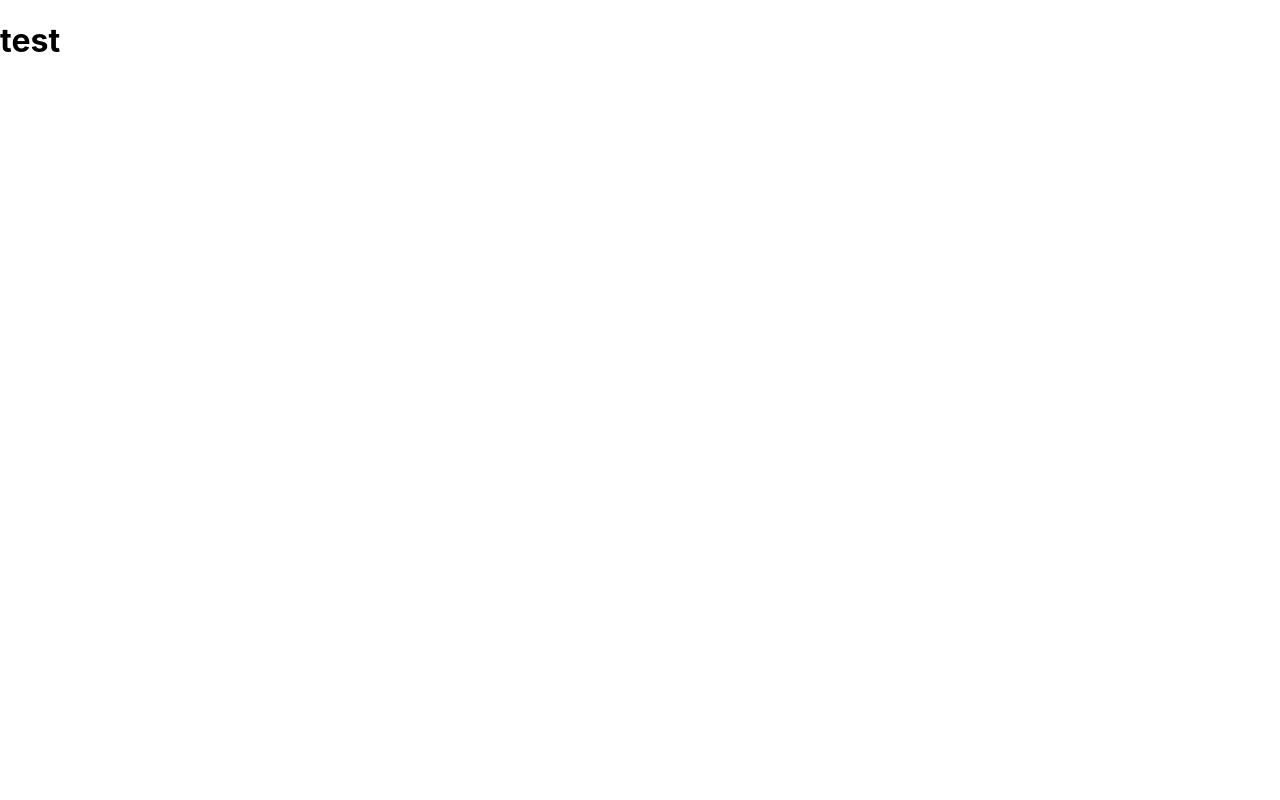
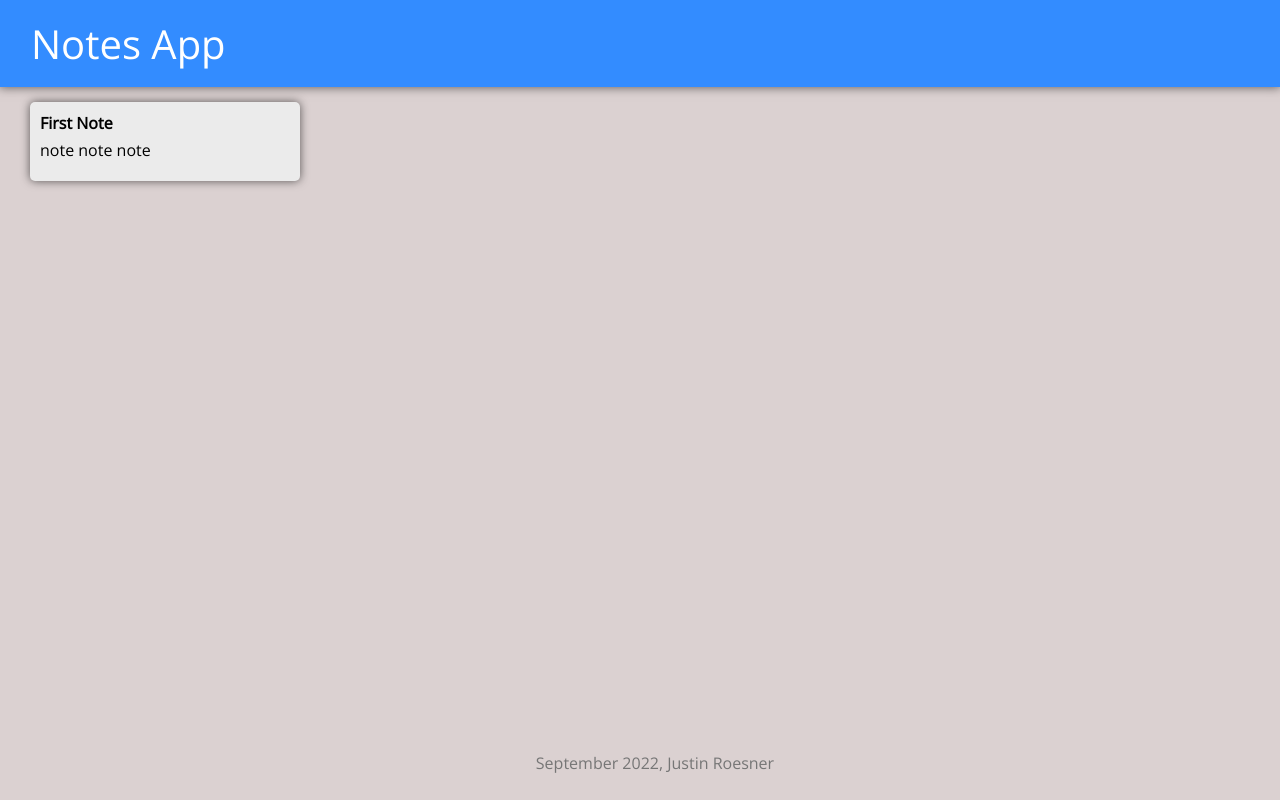
Before and after one commit to JustinRoesner/notes-app, a React (Create React App) app: page / in a window 1280 px wide. Built offline with nearby package versions, Linux system fonts and the light colour scheme.

Commit message:
skeleton of components setup

```diff
--- a/public/index.html
+++ b/public/index.html
@@ -9,12 +9,12 @@
       name="description"
       content="Web site created using create-react-app"
     />
-    <link rel="apple-touch-icon" href="%PUBLIC_URL%/logo192.png" />
+    <!-- <link rel="apple-touch-icon" href="%PUBLIC_URL%/logo192.png" /> -->
     <!--
       manifest.json provides metadata used when your web app is installed on a
       user's mobile device or desktop. See https://developers.google.com/web/fundamentals/web-app-manifest/
     -->
-    <link rel="manifest" href="%PUBLIC_URL%/manifest.json" />
+    <!-- <link rel="manifest" href="%PUBLIC_URL%/manifest.json" /> -->
     <!--
       Notice the use of %PUBLIC_URL% in the tags above.
       It will be replaced with the URL of the `public` folder during the build.
@@ -24,7 +24,14 @@
       work correctly both with client-side routing and a non-root public URL.
       Learn how to configure a non-root public URL by running `npm run build`.
     -->
-    <title>React App</title>
+    <title>Notes App</title>
+    <!-- google font -->
+    <link
+      href="https://fonts.googleapis.com/css2?family=Open+Sans&display=swap"
+      rel="stylesheet"
+    />
+    <!-- css style sheet -->
+    <link rel="stylesheet" href="styles.css" />
   </head>
   <body>
     <noscript>You need to enable JavaScript to run this app.</noscript>
--- /dev/null
+++ b/public/styles.css
@@ -0,0 +1,61 @@
+* {
+  padding: 0;
+  margin: 0;
+  /* box-sizing: border-box; */
+}
+
+html {
+  font-family: "Open Sans", sans-serif;
+}
+
+body {
+  background: rgb(219, 209, 209);
+  padding: 0 15px;
+}
+
+header {
+  background-color: rgb(51, 140, 255);
+  margin: auto -16px;
+  padding: 16px 32px;
+  box-shadow: 0 0 10px 0 rgba(0, 0, 0, 0.599);
+}
+
+header h1 {
+  color: white;
+  font-weight: 250;
+  font-size: 2.5em;
+}
+
+footer {
+  position: absolute;
+  text-align: center;
+  bottom: 0;
+  width: 100%;
+  height: 3rem;
+}
+
+footer p {
+  color: rgb(118, 118, 118);
+}
+
+.note {
+  background: rgb(235, 235, 235);
+  border-radius: 5px;
+  box-shadow: 0 0 10px 0 rgba(0, 0, 0, 0.599);
+  padding: 10px;
+  width: 250px;
+  margin: 15px;
+  float: left;
+}
+
+.note h1 {
+  font-size: 1em;
+  margin-bottom: 5px;
+}
+
+.note p {
+  font-size: 1em;
+  margin-bottom: 10px;
+  white-space: pre-wrap;
+  word-wrap: break-word;
+}
--- a/src/components/App.jsx
+++ b/src/components/App.jsx
@@ -1,7 +1,14 @@
+import React from "react";
+import Header from "./Header";
+import Footer from "./Footer";
+import Note from "./Note";
+
 function App() {
   return (
     <div>
-      <h1>test</h1>
+      <Header />
+      <Note />
+      <Footer />
     </div>
   );
 }
--- /dev/null
+++ b/src/components/Footer.jsx
@@ -0,0 +1,11 @@
+import React from "react";
+
+function Footer() {
+  return (
+    <footer>
+      <p>September 2022, Justin Roesner</p>
+    </footer>
+  );
+}
+
+export default Footer;
--- /dev/null
+++ b/src/components/Header.jsx
@@ -0,0 +1,11 @@
+import React from "react";
+
+function Header() {
+  return (
+    <header>
+      <h1>Notes App</h1>
+    </header>
+  );
+}
+
+export default Header;
--- /dev/null
+++ b/src/components/Note.jsx
@@ -0,0 +1,12 @@
+import React from "react";
+
+function Note() {
+  return (
+    <div className="note">
+      <h1>First Note</h1>
+      <p>note note note</p>
+    </div>
+  );
+}
+
+export default Note;
--- a/src/index.css
+++ /dev/null
@@ -1,13 +0,0 @@
-body {
-  margin: 0;
-  font-family: -apple-system, BlinkMacSystemFont, "Segoe UI", "Roboto", "Oxygen",
-    "Ubuntu", "Cantarell", "Fira Sans", "Droid Sans", "Helvetica Neue",
-    sans-serif;
-  -webkit-font-smoothing: antialiased;
-  -moz-osx-font-smoothing: grayscale;
-}
-
-.heading {
-  font-size: 40px;
-  border-bottom: 5px solid black;
-}
--- a/src/index.js
+++ b/src/index.js
@@ -1,6 +1,5 @@
 import React from "react";
 import ReactDOM from "react-dom/client";
-import "./index.css";
 import App from "./components/App";
 
 const root = ReactDOM.createRoot(document.getElementById("root"));
```
